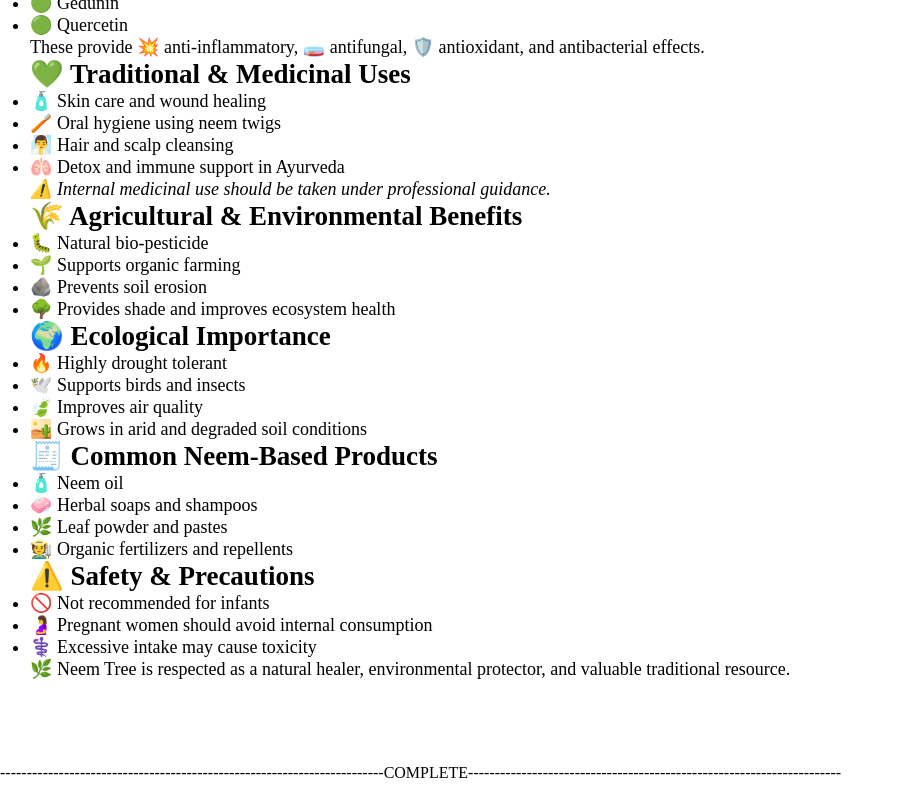
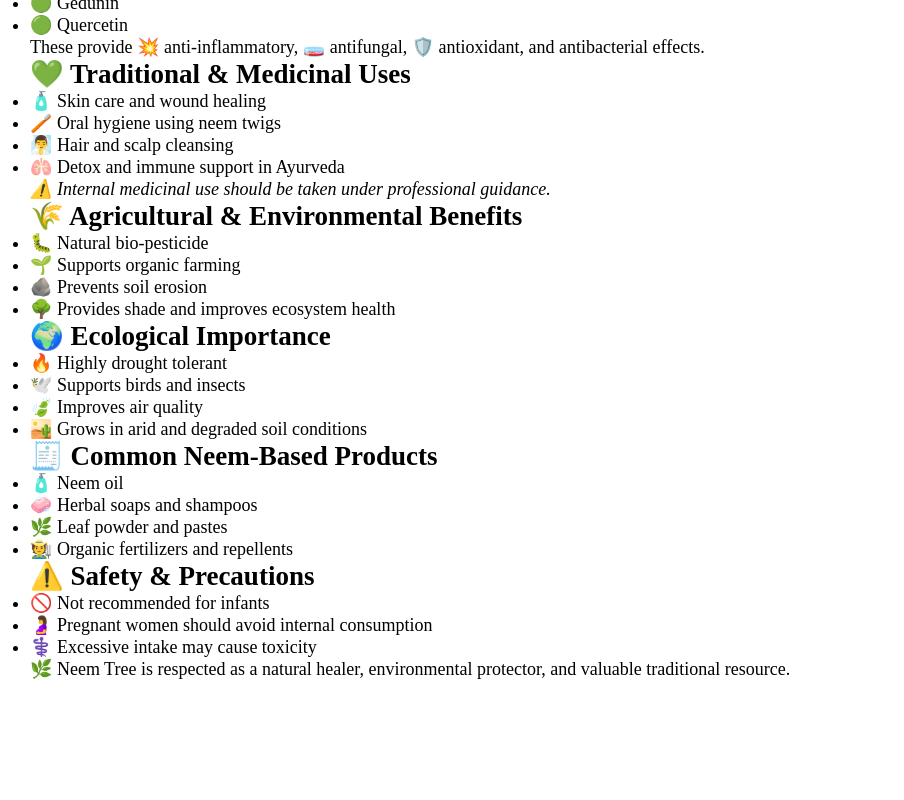
Before and after one commit to Bhargavshrimali06/plant-info-website, a plain HTML site: page neem.html in a window 1280 px wide. Shown: the part 1073-1873 px from the top of the page, without its empty margins (0-904 px from the left). After the commit the page ends 1783 px from the top, so only its background shows below. Drawn offline with Linux system fonts and the light colour scheme.

Commit message:
update code

```diff
--- a/neem.html
+++ b/neem.html
@@ -141,11 +141,7 @@
         </p>
       </div>
     </div>
-    <br>
-    <br>
-    <br>
-    <p>------------------------------------------------------------------------COMPLETE----------------------------------------------------------------------</p>
-    <br>
+
 
 
     <script src="index.js"></script>
```
